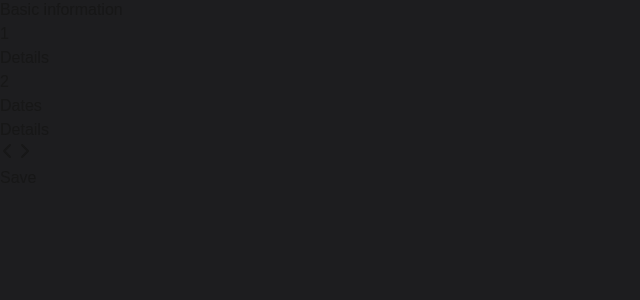
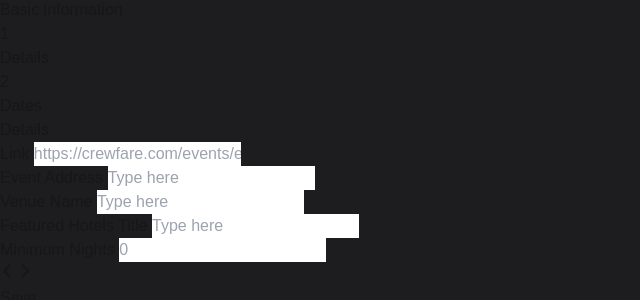
Before and after one commit to MarcAlva2003/create-event-test, a Next.js app: page /events/create/details in a window 1280 px wide. Shown: the part 50-350 px from the top of the page, without its empty margins (0-640 px from the left). Built offline with nearby package versions, Linux system fonts and the light colour scheme.

Commit message:
Event details page

```diff
--- a/src/app/events/create/details/page.tsx
+++ b/src/app/events/create/details/page.tsx
@@ -1,5 +1,25 @@
+import { Input } from '@/components/input/input.component'
+import clsx from 'clsx'
+
 export default function Home() {
+  const formContainer = clsx('rounded-[12px] border border-solid border-[#2F2F31] p-5')
+
   return (
-    <div>Details</div>
+    <div>
+      <h2 className="text-2xl font-bold text-white mb-5">Details</h2>
+      <div className={formContainer}>
+        <div className='mb-5 w-full'>
+          <Input id='event-link-input' placeholder="https://crewfare.com/events/event-name/" label="Link" />
+        </div>
+        <div className='mb-5 grid grid-cols-2 gap-x-5'>
+          <Input id='event-adress-input' placeholder="Type here" label="Event Address" />
+          <Input id='venue-name-input' placeholder="Type here" label="Venue Name" />
+        </div>
+        <div className='grid grid-cols-2 gap-x-5'>
+          <Input id='features-hotels-title-input' placeholder="Type here" label="Featured Hotels Title" />
+          <Input id='minium-nights-input' placeholder="0" label="Minimum Nights" />
+        </div>
+      </div>
+    </div>
   )
 }
```
